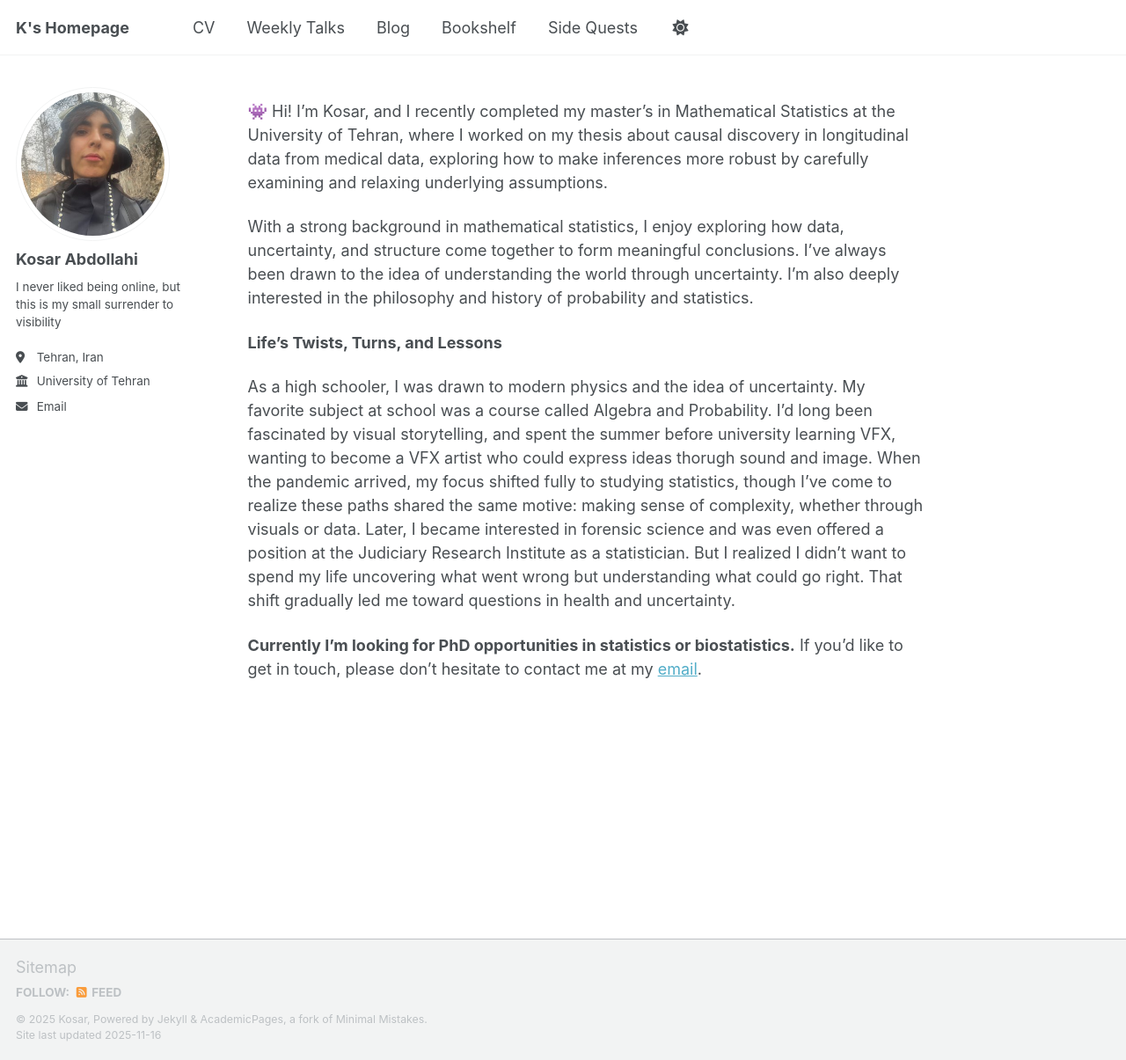
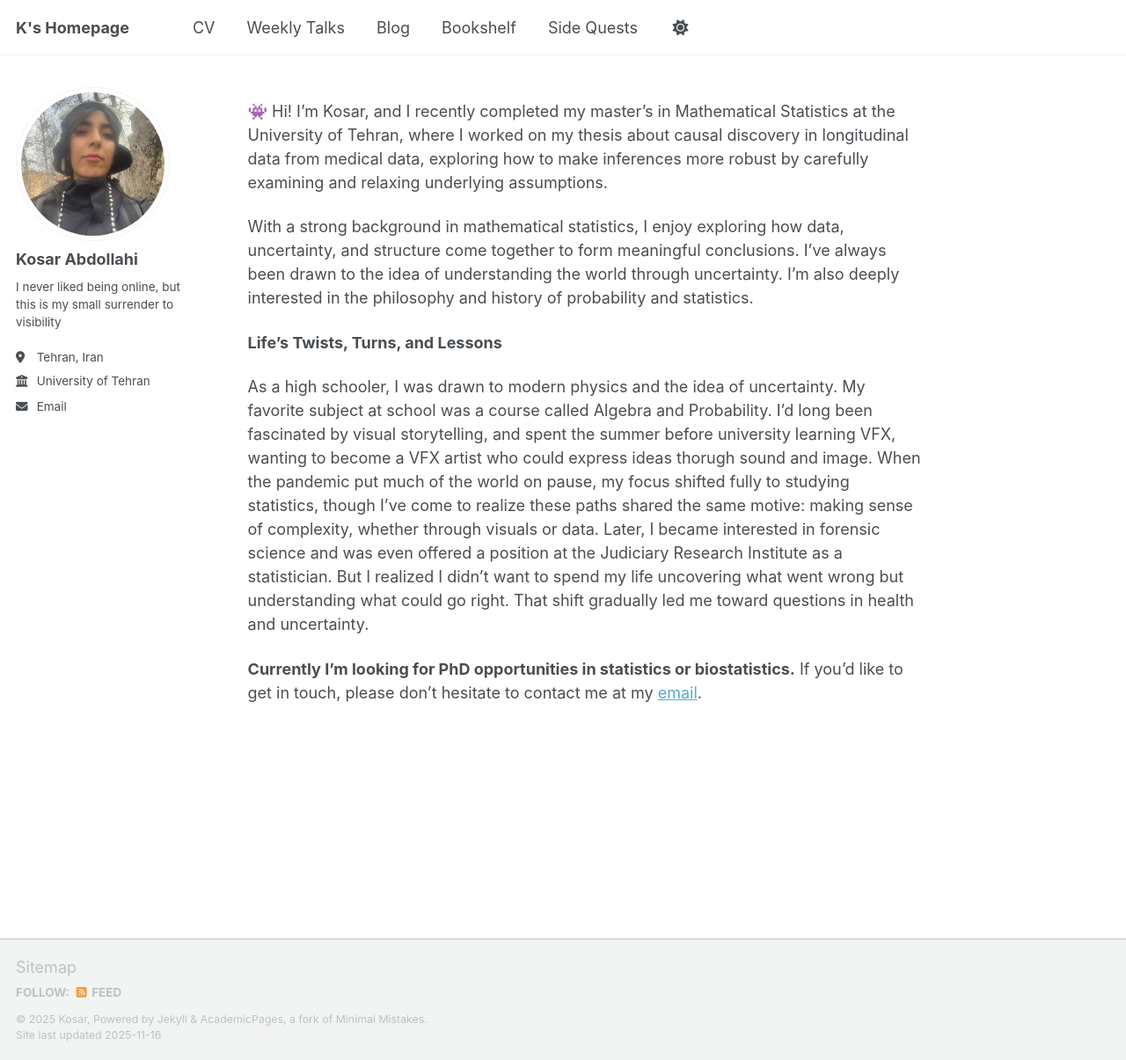
Before and after one commit to kabdollahi/kabdollahi.github.io, a Jekyll site: the page built from _pages/about.md, in a window 1280 px wide and 1205 px high. Shown: the whole window at 88% size. Built offline with Jekyll 4.4.1, drawn with Linux system fonts in a browser that asks for light colours; a script that is not in the unit is left out.

Commit message:
Update about.md

```diff
--- a/_pages/about.md
+++ b/_pages/about.md
@@ -13,6 +13,6 @@ With a strong background in mathematical statistics, I enjoy exploring how data,
 
 **Life's Twists, Turns, and Lessons**
 
-As a high schooler, I was drawn to modern physics and the idea of uncertainty. My favorite subject at school was a course called Algebra and Probability. I’d long been fascinated by visual storytelling, and spent the summer before university learning VFX, wanting to become a VFX artist who could express ideas thorugh sound and image. When the pandemic arrived, my focus shifted fully to studying statistics, though I’ve come to realize these paths shared the same motive: making sense of complexity, whether through visuals or data. Later, I became interested in forensic science and was even offered a position at the Judiciary Research Institute as a statistician. But I realized I didn’t want to spend my life uncovering what went wrong but understanding what could go right. That shift gradually led me toward questions in health and uncertainty.
+As a high schooler, I was drawn to modern physics and the idea of uncertainty. My favorite subject at school was a course called Algebra and Probability. I’d long been fascinated by visual storytelling, and spent the summer before university learning VFX, wanting to become a VFX artist who could express ideas thorugh sound and image. When the pandemic put much of the world on pause, my focus shifted fully to studying statistics, though I’ve come to realize these paths shared the same motive: making sense of complexity, whether through visuals or data. Later, I became interested in forensic science and was even offered a position at the Judiciary Research Institute as a statistician. But I realized I didn’t want to spend my life uncovering what went wrong but understanding what could go right. That shift gradually led me toward questions in health and uncertainty.
 
 **Currently I'm looking for PhD opportunities in statistics or biostatistics.** If you’d like to get in touch, please don’t hesitate to contact me at my [email](kabdollahi99@gmail.com).
```
